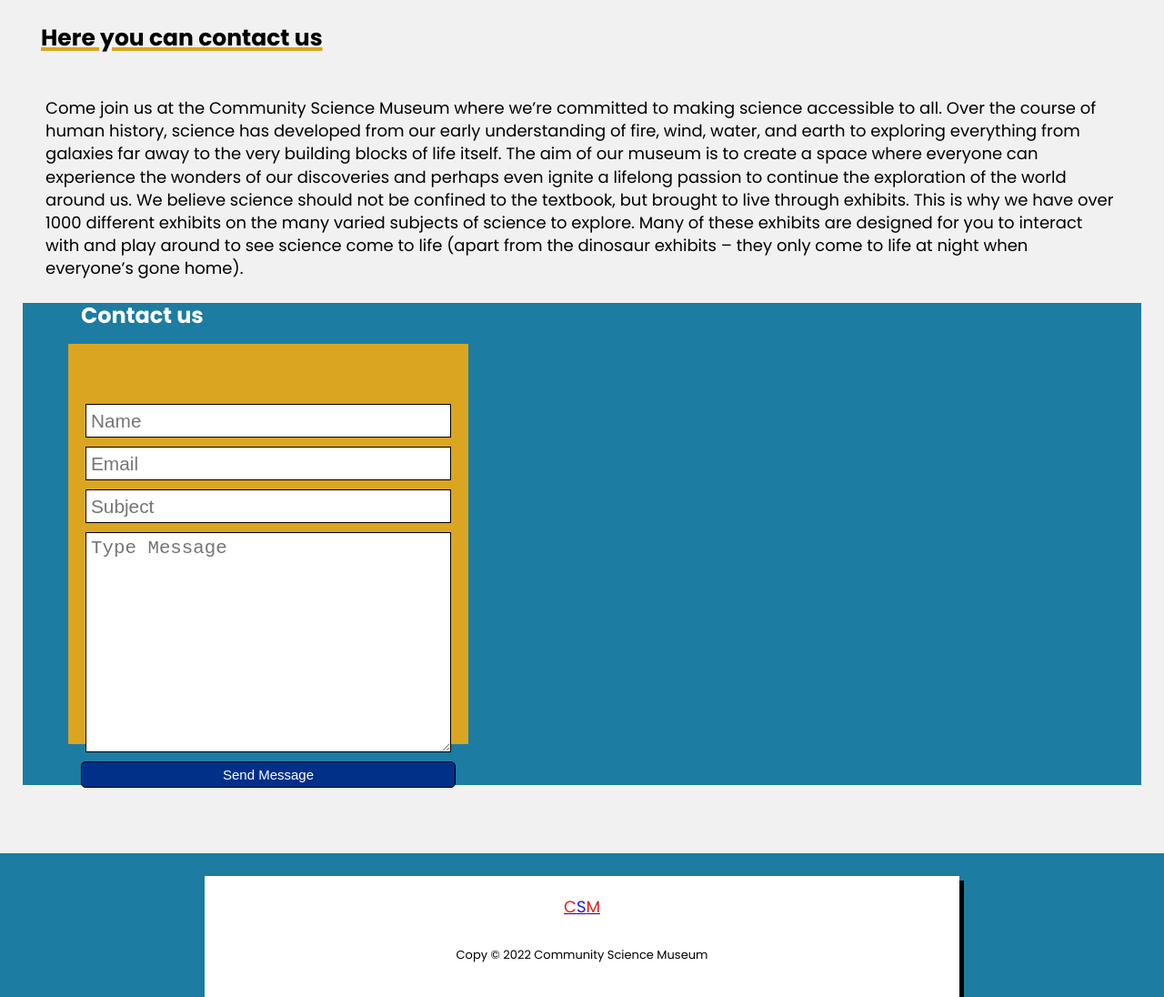
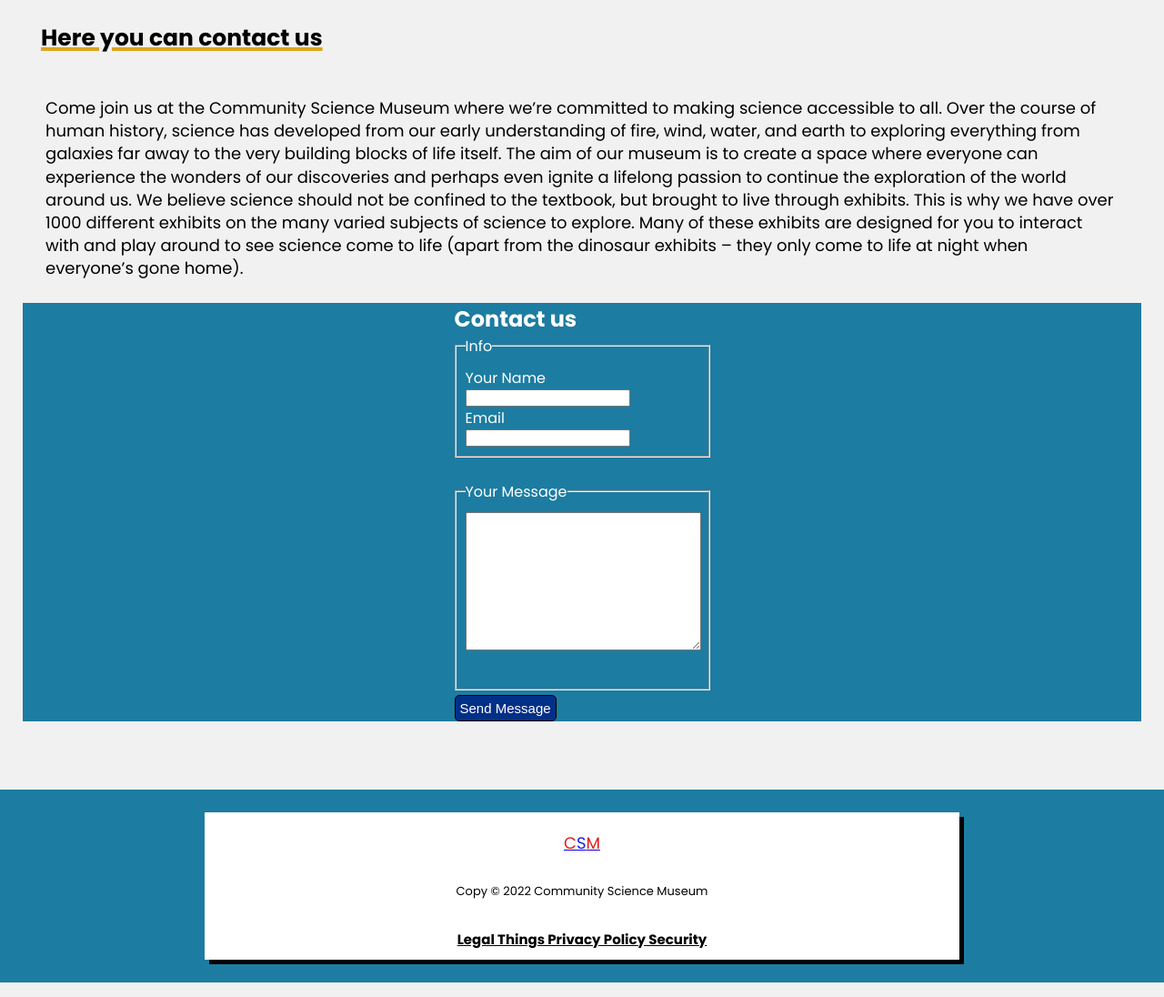
Before and after one commit to SverreStra/SemProject_2022_CSM, a plain HTML site: page contact.html in a window 1280 px wide. Shown: the part 477-1573 px from the top of the page at 91% size. Drawn offline with Linux system fonts and the light colour scheme.

Commit message:
Contact page
Updated contact page

```diff
--- a/contact.html
+++ b/contact.html
@@ -49,22 +49,26 @@
           We believe science should not be confined to the textbook, but brought to live through exhibits. This is why we have over 1000 different exhibits on the many varied subjects of science to explore. Many of these exhibits are designed for you to interact with and play around to see science come to life (apart from the dinosaur exhibits – they only come to life at night when everyone’s gone home).</p>
       </div>
     </section>
-    <div class="contact-form-color">
-    <section class="contact-form">
-      <div class="contact">
-        <form>
-          <h2>Contact us</h2>
+    <section class="contact-form-container">
+    <div class="contact-form">
+      <h1>Contact us</h1>
+      <form>
+        <fieldset>
+          <legend>Info</legend>
+          <label for="name">Your Name</label>
+            <input type="text" name="name" id="name" class="form-input">
+            <label for="email">Email</label>
+            <input type="email" name="email" id="email" class="form-input">
+          </fieldset>
           <br>
-          <br>
-          <br>
-          <input type="text" placeholder="Name" name="">
-          <input type="email" placeholder="Email" name="">
-          <input type="text" placeholder="Subject" name="">
-          <textarea name="" placeholder="Type Message" id="" cols="30" rows="10"></textarea>
-          <button class="cta-btn">Send Message</button>
+          <fieldset>
+            <legend>Your Message</legend>
+            <textarea name="message"  cols="30" rows="10" class="form-input"></textarea>
+          </fieldset>
+          <input type="submit" value="Send Message" class="cta-btn">
         </form>
-      </div>
-    </section>
+    </div>
+  </section>
   </div>
   </main>
   <br>
--- a/css/contact.css
+++ b/css/contact.css
@@ -1,39 +1,38 @@
-.contact-form-color {
+/*Contact Page*/
+
+.contact-form-container {
   background: #1D7CA1;
-  padding: 20px 25px;
-}
-
-.contact-form {
-  text-align: -moz-center;
-}
-
-.contact {
-  width: 20vh;
-  height: 50vh;
-  background: #daa520;
   color: #fff;
   display: flex;
   justify-content: center;
   align-items: center;
 }
 
-.contact form {
-  display: flex;
-  flex-direction: column;
+.contact-container {
+  display: grid;
+  padding: 1rem;
+  margin: 1rem;
+  justify-content: center;
 }
 
-.contact form input {
-  margin: 5px;
-  height: 25px;
-  font-size: .7rem;
-  padding: 5px;
-  border: 1px solid #000;
+.contact-container h1 {
+  font-size: 30px;
+  text-align: center;
+  text-decoration: underline;
+  font-weight: bold;
 }
 
+.form-input {
+  display: grid;
+  grid-template-columns: 1fr;
+}
 
-.contact form textarea {
-  margin: 5px;
-  font-size: .7rem;
-  padding: 5px;
-  border: 1px solid #000;
+fieldset {
+  padding: 10px;
+
 }
+
+textarea {
+  width: 100%;
+  margin-bottom: 2rem;
+}
--- a/css/media.css
+++ b/css/media.css
@@ -314,35 +314,7 @@
   }
 
 
-/*Contact Page*/
-.contact-form-color {
-  padding: 20px 25px;
-}
 
-.contact {
-  width: 50vh;
-  height: 50vh;
-  display: flex;
-  justify-content: center;
-  align-items: center;
-}
-
-.contact form {
-  display: flex;
-  flex-direction: column;
-}
-
-.contact form input {
-  height: 25px;
-  font-size: 1.3rem;
-  padding: 5px;
-}
-
-
-.contact form textarea {
-  font-size: 1.3rem;
-  padding: 5px;
-}
   /*Footer*/
 
 footer {
@@ -579,24 +551,6 @@ footer {
   }
 
 
-  /*Contact Page*/
-  .contact {
-    width: 50vh;
-    height: 50vh;
-    padding: 20px;
-  }
-
-  .contact form {
-    display: flex;
-    flex-direction: column;
-    padding: 30px;
-  }
-
-  .contact-form {
-    text-align: -moz-center;
-    padding: 25px;
-  }
-
  }
 
 
@@ -726,11 +680,6 @@ footer {
   height: 400px;
 }
 
-/*Contact Page*/
-.contact {
-  width: 100vh;
-  height: 100vh;
-  padding: 20px;
-}
+
 
  }
```
